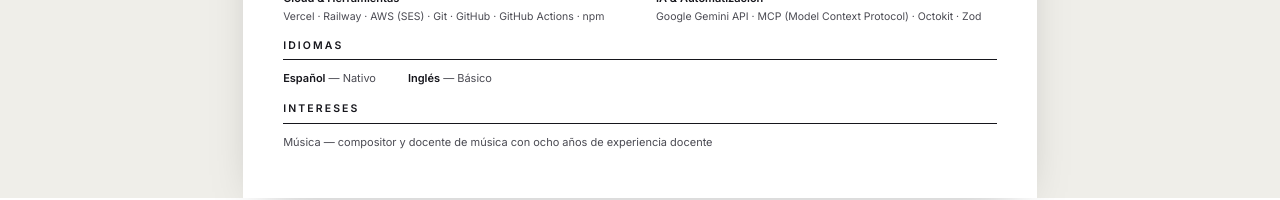
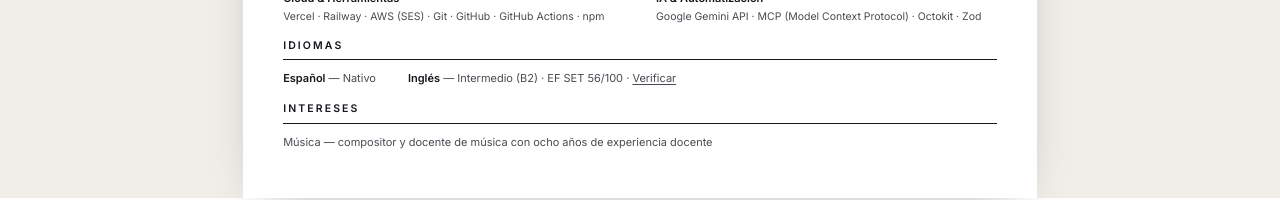
Before and after one commit to sebastianperodriguez/portfolio, a React (Vite) app: page /cv in a window 1280 px wide. Shown: the part 920-1120 px from the top of the page. Built offline with nearby package versions, Linux system fonts and the light colour scheme.

Commit message:
feat(cv): certificacion EF SET B2 en idiomas con link verificable

```diff
--- a/src/data/content.js
+++ b/src/data/content.js
@@ -240,7 +240,11 @@ export const cvData = {
   ],
   languages: [
     { name: "Español", level: "Nativo" },
-    { name: "Inglés", level: "Básico" },
+    {
+      name: "Inglés",
+      level: "Intermedio (B2) · EF SET 56/100",
+      url: "https://cert.efset.org/en/8TCSxy",
+    },
   ],
   interests: [
     "Música — compositor y docente de música con ocho años de experiencia docente",
--- a/src/pages/CV.jsx
+++ b/src/pages/CV.jsx
@@ -194,6 +194,20 @@ export default function CV() {
                   {language.name}
                 </span>{" "}
                 — {language.level}
+                {language.url && (
+                  <>
+                    {"  ·  "}
+                    <a
+                      href={language.url}
+                      target="_blank"
+                      rel="noopener noreferrer"
+                      className="underline underline-offset-2"
+                      style={{ color: MUTED }}
+                    >
+                      Verificar
+                    </a>
+                  </>
+                )}
               </li>
             ))}
           </ul>
```
Also changed, not shown: 1 other file (tests, documents, lock files or other folders).
